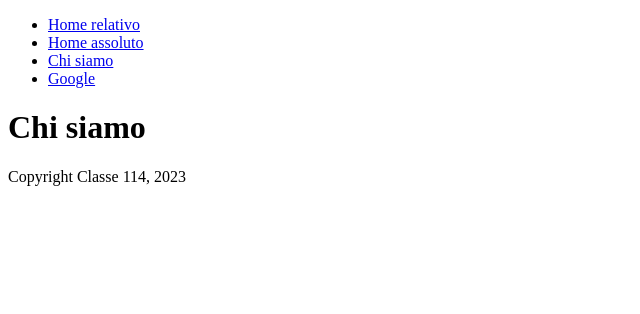
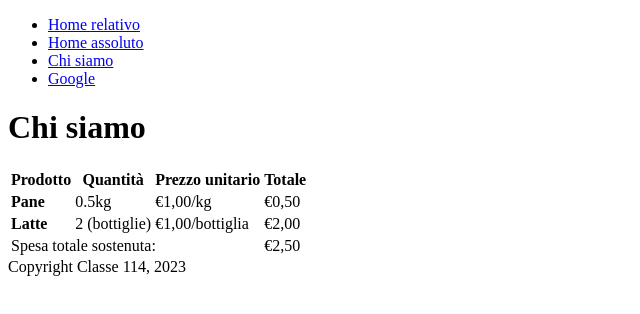
Before and after one commit to classe114-alessiovietri/03-lc-html, a plain HTML site: page sottocartella/about.html in a window 1280 px wide. Shown: the whole page, without its empty margins (0-640 px from the left). Drawn offline with Linux system fonts and the light colour scheme.

Commit message:
Completato LC

```diff
--- a/sottocartella/about.html
+++ b/sottocartella/about.html
@@ -44,6 +44,71 @@
             <h1>
                 Chi siamo
             </h1>
+
+            <table>
+                <thead>
+                    <tr>
+                        <th>
+                            Prodotto
+                        </th>
+                        <th>
+                            Quantità
+                        </th>
+                        <th>
+                            Prezzo unitario
+                        </th>
+                        <th>
+                            Totale
+                        </th>
+                    </tr>
+                </thead>
+
+                <tbody>
+                    <tr>
+                        <td>
+                            <strong>
+                                Pane
+                            </strong>
+                        </td>
+                        <td>
+                            0.5kg
+                        </td>
+                        <td>
+                            €1,00/kg
+                        </td>
+                        <td>
+                            €0,50
+                        </td>
+                    </tr>
+                    <tr>
+                        <td>
+                            <strong>
+                                Latte
+                            </strong>
+                        </td>
+                        <td>
+                            2 (bottiglie)
+                        </td>
+                        <td>
+                            €1,00/bottiglia
+                        </td>
+                        <td>
+                            €2,00
+                        </td>
+                    </tr>
+                </tbody>
+
+                <tfoot>
+                    <tr>
+                        <td colspan="3">
+                            Spesa totale sostenuta:
+                        </td>
+                        <td>
+                            €2,50
+                        </td>
+                    </tr>
+                </tfoot>
+            </table>
         </main>
 
         <footer>
```
Also changed, not shown: index.html (+0 -1 lines).
